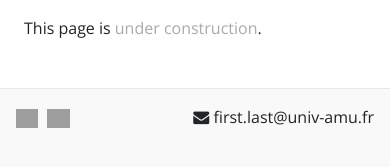
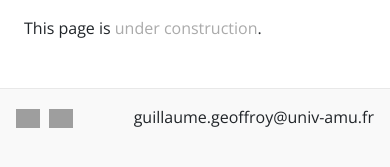
Before and after one commit to guillaume-geoffroy/geoffroy.re, a Jekyll site: the page built from en/index.md, in a window 390 px wide. Shown: the part 696-863 px from the top of the page. Built offline with Jekyll 4.4.1, drawn with Linux system fonts in a browser that asks for light colours; grey boxes are pictures that could not be loaded.

Commit message:
Email alenvers.

```diff
--- a/_includes/footer.html
+++ b/_includes/footer.html
@@ -1,14 +1,10 @@
 <div class="footer">
 <div class="content container">
-  <div class="row">
-    <div class="col-3">
-		<a href="{{ page.page | prepend: '/fr' }}" onclick="setCookie('language','fr',30);"><img class="flag" src="/lib/flag-icon-css/flags/4x3/fr.svg" alt="FR"></a>
-		<a href="{{ page.page | prepend: '/en' }}" onclick="setCookie('language','en',30);"><img class="flag" src="/lib/flag-icon-css/flags/4x3/gb.svg" alt="EN"><span class="sr-only">EN</span></a>
-	</div>
-    <div class="col-9"><span class="pull-right"><i class="fa fa-envelope" aria-hidden="true"></i>
-		{% if page.language == "en" %}first.last@univ-amu.fr
-		{% else %}prénom.nom@univ-amu.fr
-		{% endif %}</span></div>
-  </div>
+  <a href="{{ page.page | prepend: '/fr' }}" onclick="setCookie('language','fr',30);"><img class="flag" src="/lib/flag-icon-css/flags/4x3/fr.svg" alt="FR"></a>
+  <a href="{{ page.page | prepend: '/en' }}" onclick="setCookie('language','en',30);"><img class="flag" src="/lib/flag-icon-css/flags/4x3/gb.svg" alt="EN"><span class="sr-only">EN</span></a>
+  <span class="pull-right">
+    <i class="fa fa-envelope xs-up" aria-hidden="true"></i>
+	<span class="alenvers">vinu@yorffoeg.emualliug</span>-amu.fr
+  </span>
 </div>
 </div>
--- a/css/style.css
+++ b/css/style.css
@@ -83,7 +83,7 @@ a:hover, a:active {
 
 .flag {
   height: 1.2rem;
-  width: 1.4rem;
+  width: 1.5rem;
   border: none;
   border-radius: 0;
   margin-right: 0.3rem;
@@ -117,7 +117,7 @@ h2 {
   font-weight: 100;
 }
 
-@media (max-width: 900px) {
+@media (max-width: 767px) {
   html {
     font-size: 16px;
   }
@@ -141,10 +141,28 @@ h2 {
     font-family: 'Open Sans', 'Helvetica Neue', sans-serif ;
     font-weight: 200;
   }
+  .md-up {
+	display: none;
+  }
+  .footer .col-2,.footer .col-10 { padding-left: 0; padding-right: 0; }
 }
 
-@media (max-aspect-ratio: 1/1) and (max-width: 900px) {
+@media (max-width: 575px) {
+  .sm-up {
+	display: none;
+  }
+}
+
+@media (max-width: 399px) {
+  .xs-up {
+	display: none;
+  }
+}
+
+@media (max-aspect-ratio: 1/1) and (max-width: 767px) {
   header {
       background-size: auto 80vh;
   }
 }
+
+.alenvers { unicode-bidi: bidi-override; direction: rtl; }
```
